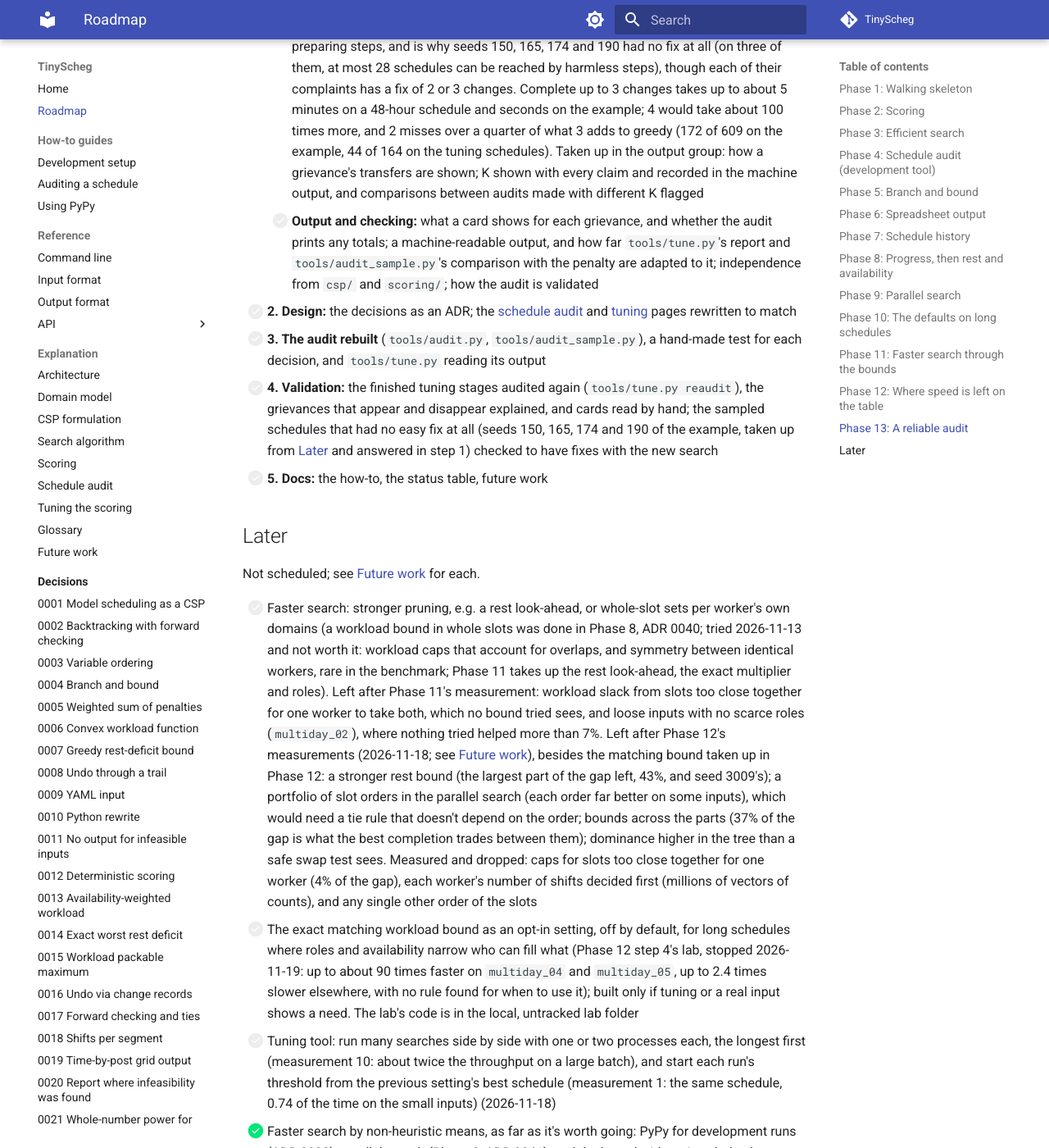
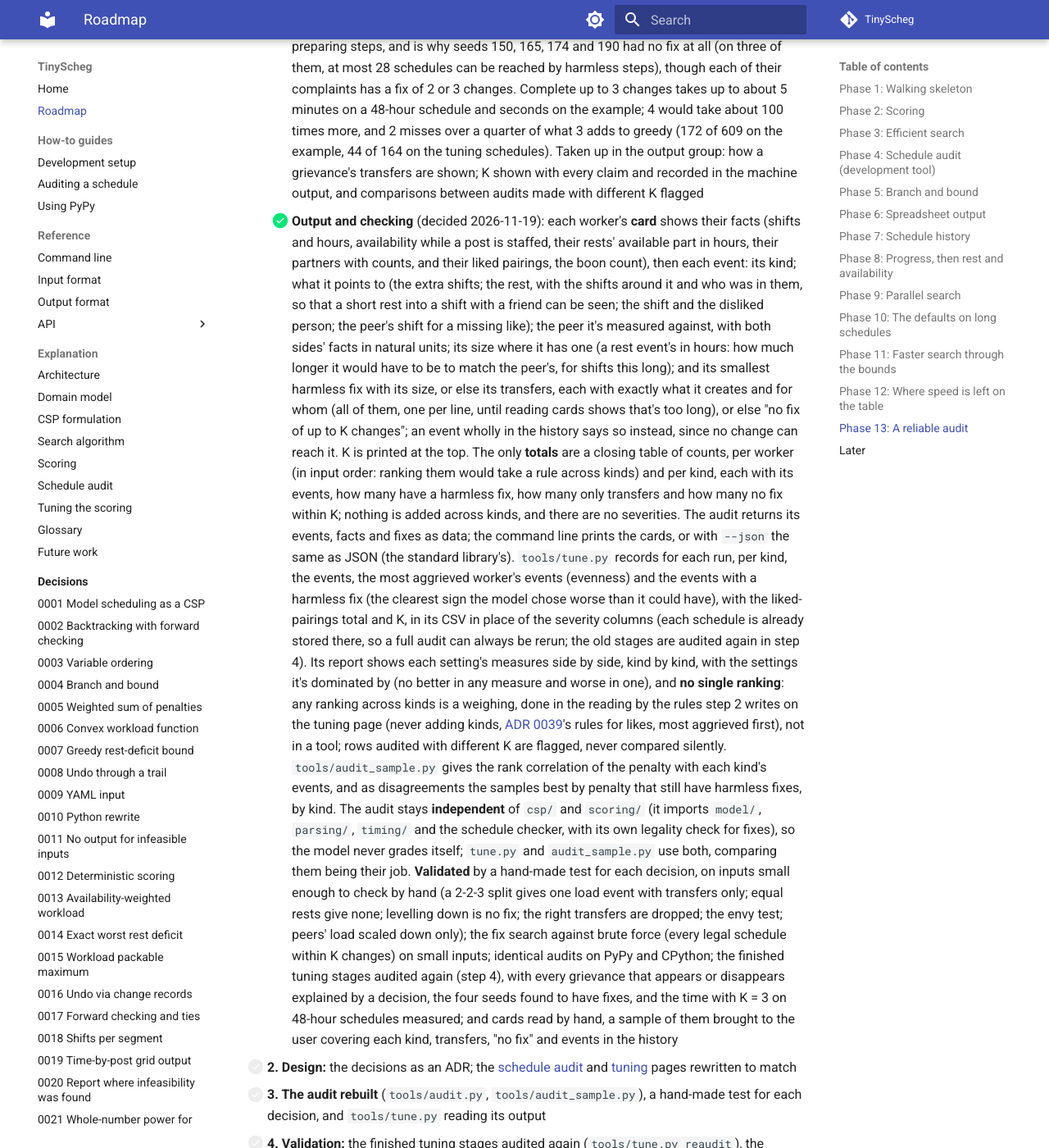
Before and after one commit to 3-kids-wearing-a-trenchcoat/TinyScheg, an MkDocs documentation site: the page built from docs/roadmap.md, in a window 1280 px wide and 1400 px high, scrolled down 18492 px. Shown: the whole window at 82% size. Built offline with MkDocs 1.6.1 and Material for MkDocs 9.7.7, drawn with Linux system fonts in a browser that asks for light colours; comment, search, counter and statistics services are not loaded; some of the changed text lies outside the part shown.

Commit message:
Roadmap: Phase 13 group 7 decided with the user (cards with each event's facts, peer, size and fix; counts per worker and kind, nothing added across kinds; JSON output; tune.py measures per kind with dominance and no single ranking; validation); step 1, the decisions, done
Co-Authored-By: Claude Opus 5.5 <noreply@anthropic.com>
Claude-Session: https://claude.ai/code/session_01F2KXFqqjiakahtmCrJ6MNx

```diff
--- a/docs/roadmap.md
+++ b/docs/roadmap.md
@@ -10,7 +10,7 @@ When something is deferred, it goes both into [Later](#later) here and into
 Progress: Phases 1–8 complete (Phase 8 on 2026-11-15); the penalty's parts made flat after Phase 7 ([ADR 0032](decisions/0032-flat-penalty-parts.md)); PyPy for development runs ([ADR 0033](decisions/0033-pypy-for-development-runs.md)); never back to back ([ADR 0034](decisions/0034-never-back-to-back.md)); Phase 9, parallel search, complete
 (2026-11-15); Phase 10, the defaults on long schedules, complete (2026-11-16); Phase 11, faster search through the
 bounds, complete (2026-11-18); Phase 12, where speed is left on the table, closed by the user (2026-11-19); Phase 13, a reliable audit, started
-(2026-11-19).
+(2026-11-19; step 1, the decisions, done).
 
 ## Phase 1: Walking skeleton
 
@@ -480,7 +480,7 @@ avoided) is decided where the results are read, in tuning, outside the audit, so
 traced either to the audit describing the schedule wrongly or to how it was read. Where a question has no clear
 answer, the audit asserts only what holds under every reasonable answer.
 
-- [ ] **1. Decide** what the audit is, a group of decisions at a time, each discussed with the user (the options,
+- [x] **1. Decide** what the audit is, a group of decisions at a time, each discussed with the user (the options,
       examples, a recommendation). The decisions depend on each other, so they're taken in this order, going back
       where a later one changes an earlier one; decisions found along the way are added in their place:
     - [x] **Foundations** (decided 2026-11-19): a grievance is an **event** the worker can point to (an extra shift,
@@ -606,9 +606,40 @@ answer, the audit asserts only what holds under every reasonable answer.
       adds to greedy (172 of 609 on the example, 44 of 164 on the tuning schedules). Taken up in the output group:
       how a grievance's transfers are shown; K shown with every claim and recorded in the machine output, and
       comparisons between audits made with different K flagged
-    - [ ] **Output and checking:** what a card shows for each grievance, and whether the audit prints any totals; a
-      machine-readable output, and how far `tools/tune.py`'s report and `tools/audit_sample.py`'s comparison with the
-      penalty are adapted to it; independence from `csp/` and `scoring/`; how the audit is validated
+    - [x] **Output and checking** (decided 2026-11-19): each worker's **card** shows their facts (shifts and hours,
+      availability while a post is staffed, their rests' available part in hours, their partners with counts, and
+      their liked pairings, the boon count), then each event: its kind; what it points to (the extra shifts; the
+      rest, with the shifts around it and who was in them, so that a short rest into a shift with a friend can be
+      seen; the shift and the disliked person; the peer's shift for a missing like); the peer it's measured against,
+      with both sides' facts in natural units; its size where it has one (a rest event's in hours: how much longer it
+      would have to be to match the peer's, for shifts this long); and its smallest harmless fix with its size, or else
+      its transfers, each with exactly what it creates and for whom (all of them, one per line, until reading cards
+      shows that's too long), or else "no fix of up to K changes"; an event wholly in the history says so instead,
+      since no change can reach it. K is printed at the top. The only **totals** are a closing table of counts, per
+      worker (in input order: ranking them would take a rule across kinds) and per kind, each with its events, how
+      many have a harmless fix, how many only transfers and how many no fix within K; nothing is added across kinds,
+      and there are no severities. The audit returns its events, facts and fixes as data; the command line prints
+      the cards, or with `--json` the same as JSON (the standard library's). `tools/tune.py` records for each run,
+      per kind, the events, the most aggrieved worker's events (evenness) and the events with a harmless fix (the
+      clearest sign the model chose worse than it could have), with the liked-pairings total and K, in its CSV in
+      place of the severity columns (each schedule is already stored there, so a full audit can always be rerun;
+      the old stages are audited again in step 4). Its report shows each setting's measures side by side, kind by
+      kind, with the settings it's dominated by (no better in any measure and worse in one), and **no single
+      ranking**: any ranking across kinds is a weighing, done in the reading by the rules step 2 writes on the
+      tuning page (never adding kinds, [ADR 0039](decisions/0039-default-weights-from-the-users-trade-offs.md)'s
+      rules for likes, most aggrieved first), not in a tool; rows audited with different K are flagged, never
+      compared silently. `tools/audit_sample.py` gives the rank correlation of the penalty with each kind's events,
+      and as disagreements the samples best by penalty that still have harmless fixes, by kind. The audit stays
+      **independent** of `csp/` and `scoring/` (it imports `model/`, `parsing/`, `timing/` and the schedule checker,
+      with its own legality check for fixes), so the model never grades itself; `tune.py` and `audit_sample.py` use
+      both, comparing them being their job. **Validated** by a hand-made test for each decision, on inputs small
+      enough to check by hand (a 2-2-3 split gives one load event with transfers only; equal rests give none;
+      levelling down is no fix; the right transfers are dropped; the envy test; peers' load scaled down only); the
+      fix search against brute force (every legal schedule within K changes) on small inputs; identical audits on
+      PyPy and CPython; the finished tuning stages audited again (step 4), with every grievance that appears or
+      disappears explained by a decision, the four seeds found to have fixes, and the time with K = 3 on 48-hour
+      schedules measured; and cards read by hand, a sample of them brought to the user covering each kind,
+      transfers, "no fix" and events in the history
 - [ ] **2. Design:** the decisions as an ADR; the [schedule audit](explanation/schedule-audit.md) and
       [tuning](explanation/tuning.md) pages rewritten to match
 - [ ] **3. The audit rebuilt** (`tools/audit.py`, `tools/audit_sample.py`), a hand-made test for each decision, and
```
